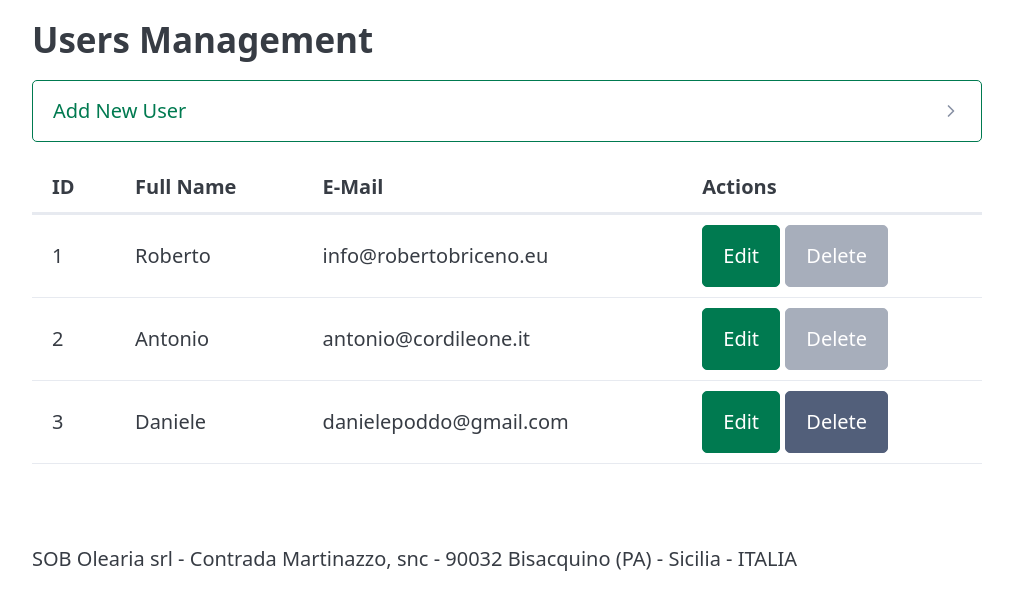
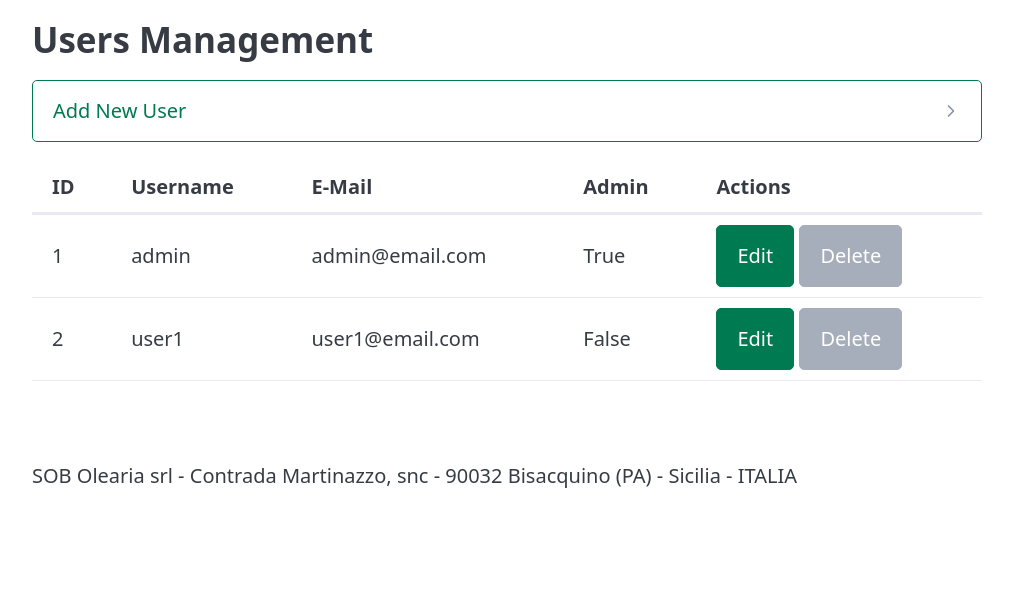
Before and after one commit to protorob/brcgs-app, a Flask app: page /usermanager in a window 1280 px wide. Shown: the part 130-740 px from the top of the page, without its empty margins (133-1146 px from the left). Run offline with Flask 3, Linux system fonts and the light colour scheme; a user stored in the database is signed in.

Commit message:
user page and date format

```diff
--- a/app/admin/routes.py
+++ b/app/admin/routes.py
@@ -1,6 +1,5 @@
 from flask import Blueprint, render_template, flash, \
                 redirect, url_for, request
-from app.auth.forms import LoginForm
 from flask_login import current_user, login_user, logout_user, login_required
 from app.models import User
 from app.permissions import admin_only
@@ -11,5 +10,5 @@ admin_bp = Blueprint('admin_bp', __name__)
 @admin_bp.route("/usermanager", methods=("GET", "POST"))
 @admin_only
 def usermanager():
-    users = []
+    users = User.query.all()
     return render_template("usermanager.html", users=users)
--- a/app/reception/routes.py
+++ b/app/reception/routes.py
@@ -90,7 +90,7 @@ def export_reception_csv():
                      "Price Quantity Accepted", "Items Rejected","Received by"])
 
     for record in reception_records:
-        writer.writerow([record.reception_date, record.transport_document_number,
+        writer.writerow([record.reception_date.strftime('%Y-%m-%d'), record.transport_document_number,
                          record.transport_document_date, record.supplier_name,
                          record.received_products, record.correspondence_verification,
                          record.hygienic_transport, record.is_oliveoil,
--- a/app/templates/reception.html
+++ b/app/templates/reception.html
@@ -152,7 +152,7 @@
             <tbody>
                 {% for reception  in receptions %}
                 <tr>
-                    <td>{{reception.reception_date}}</td>
+                    <td>{{reception.reception_date.strftime('%Y-%m-%d')}}</td>
                     <td>{{reception.supplier_name}}</td>
                     <td>{{reception.transport_document_number}}</td>
                     <td>{{reception.received_products}}</td>
--- a/app/templates/usermanager.html
+++ b/app/templates/usermanager.html
@@ -28,39 +28,25 @@
             <thead>
                 <tr>
                     <th>ID</th>
-                    <th>Full Name</th>
+                    <th>Username</th>
                     <th>E-Mail</th>
+                    <th>Admin</th>
                     <th>Actions</th>
                 </tr>
             </thead>
             <tbody>
+                {% for user in users %}
                 <tr>
-                    <td>1</td>
-                    <td>Roberto</td>
-                    <td>info@robertobriceno.eu</td>
+                    <td>{{user.id}}</td>
+                    <td>{{user.username}}</td>
+                    <td>{{user.email}}</td>
+                    <td>{{user.is_admin}}</td>
                     <td>
                         <button>Edit</button>
                         <button class="secondary" disabled>Delete</button>
                     </td>
                 </tr>
-                <tr>
-                    <td>2</td>
-                    <td>Antonio</td>
-                    <td>antonio@cordileone.it</td>
-                    <td>
-                        <button>Edit</button>
-                        <button class="secondary" disabled>Delete</button>
-                    </td>
-                </tr>
-                <tr>
-                    <td>3</td>
-                    <td>Daniele</td>
-                    <td>danielepoddo@gmail.com</td>
-                    <td>
-                        <button>Edit</button>
-                        <button class="secondary">Delete</button>
-                    </td>
-                </tr>
+                {% endfor %}
                 <!-- Add more rows as needed -->
             </tbody>
         </table>
```
